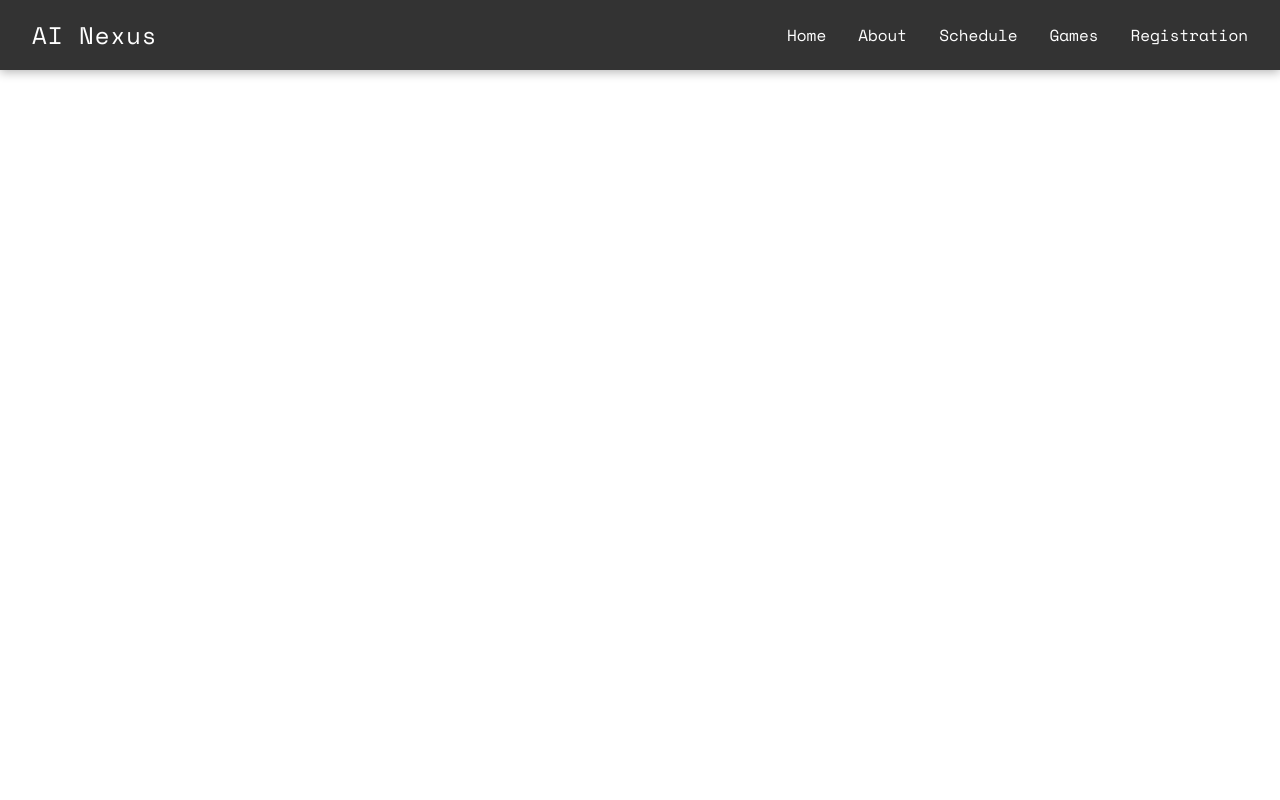
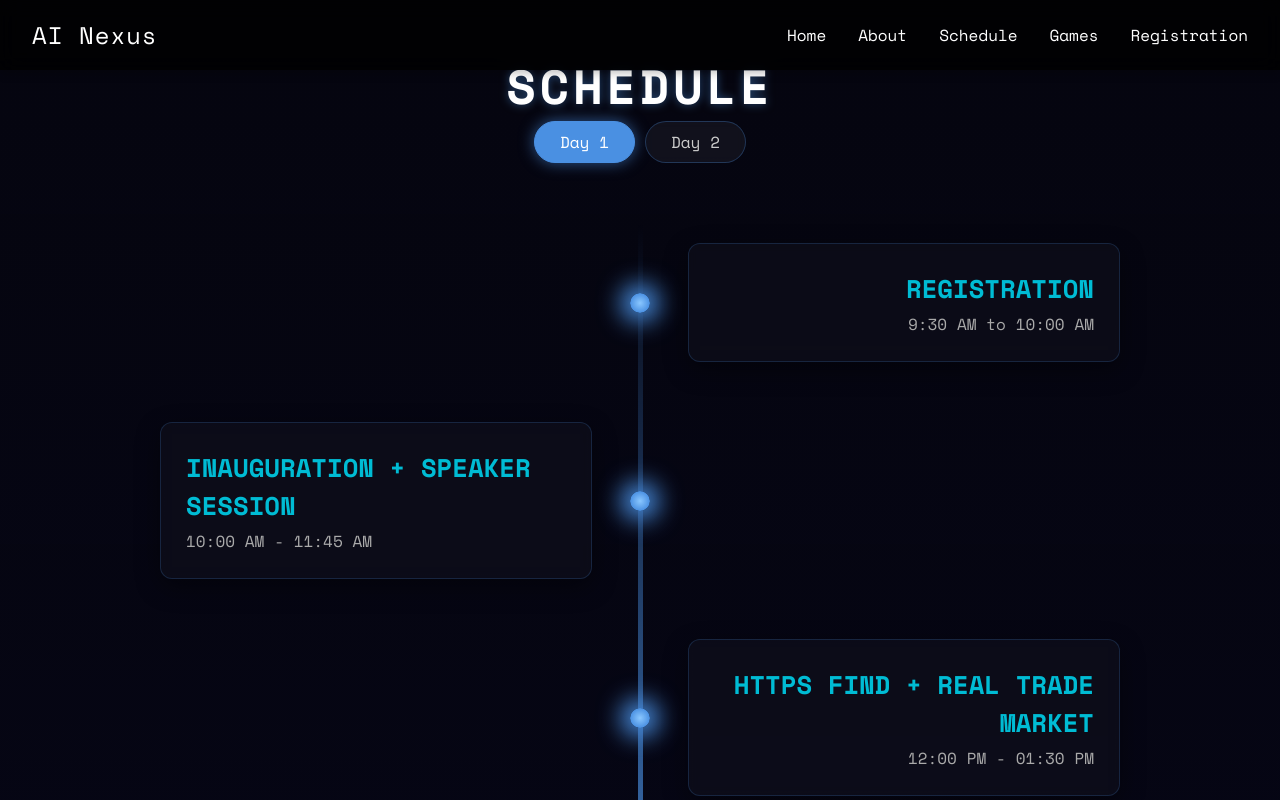
Before and after one commit to EklawayaChauhan/AI-Nexus-website, a React (Vite) app: page /schedule in a window 1280 px wide. Built offline with nearby package versions, Linux system fonts and the light colour scheme.

Commit message:
added schedule page for now

```diff
--- a/src/App.jsx
+++ b/src/App.jsx
@@ -10,6 +10,7 @@ import AboutPage from "./components/AboutPage.jsx";
 const Header = lazy(() => import('./components/Header.jsx').catch(() => import('./components/Header.jsx')));
 const HeroSection = lazy(() => import('./components/HeroSection').catch(() => import('./components/HeroSection.jsx')));
 const EventPage = lazy(() => import('./components/EventPage').catch(() => import('./components/EventPage.jsx')));
+const Schedule = lazy(() => import('./components/Schedule.jsx'));
 
 // Loading component
 const LoadingScreen = () => (
@@ -50,7 +51,9 @@ function AppContent() {
           }
         />
         <Route path="/event" element={<EventPage />} />
+        <Route path="/schedule" element={<Schedule />} />
         <Route path="/about" element={<AboutPage />} />
+
 
       </Routes>
     </Suspense>
--- a/src/components/Header.jsx
+++ b/src/components/Header.jsx
@@ -32,7 +32,7 @@ function Header() {
       <nav className={`nav-links ${menuOpen ? 'active' : ''}`}>
         <Link to="/" onClick={closeMenu}>Home</Link>
         <Link to="/about" onClick={closeMenu}>About</Link>
-        <Link to="#schedule" onClick={closeMenu}>Schedule</Link>
+        <Link to="/schedule" onClick={closeMenu}>Schedule</Link>
         <Link to="/event">Games</Link>
         <Link to="https://forms.gle/Z5gXHtGiq1f5497k9">Registration</Link>
       </nav>
--- /dev/null
+++ b/src/components/Schedule.jsx
@@ -0,0 +1,130 @@
+import React, { useState } from 'react';
+import '../styles/Schedule.css'; // Import the corresponding CSS file
+
+const Schedule = () => {
+    // State to keep track of the currently active day
+    const [activeDay, setActiveDay] = useState('day1');
+
+    // Function to change the active day
+    const showDay = (day) => {
+        setActiveDay(day);
+    };
+
+    return (
+        <div className="content-wrapper">
+            <section className="schedule-section" id="schedule-start">
+                <div className="schedule-header">
+                    <h1>SCHEDULE</h1>
+                    <div className="day-toggle">
+                        {/* Buttons to toggle between Day 1 and Day 2 */}
+                        <button
+                            className={activeDay === 'day1' ? 'active' : ''}
+                            onClick={() => showDay('day1')}
+                        >
+                            Day 1
+                        </button>
+                        <button
+                            className={activeDay === 'day2' ? 'active' : ''}
+                            onClick={() => showDay('day2')}
+                        >
+                            Day 2
+                        </button>
+                    </div>
+                </div>
+
+                <div className="timeline" id="timeline">
+                    {/* Conditionally render Day 1 schedule */}
+                    {activeDay === 'day1' && (
+                        <div id="day1" className="day-schedule">
+                            <div className="timeline-event">
+                                <div className="event-content">
+                                    <h3>REGISTRATION</h3>
+                                    <p>9:30 AM to 10:00 AM</p>
+                                </div>
+                                <div className="event-marker"></div>
+                            </div>
+                            <div className="timeline-event">
+                                <div className="event-content">
+                                    <h3>INAUGURATION + SPEAKER SESSION</h3>
+                                    <p>10:00 AM - 11:45 AM</p>
+                                </div>
+                                <div className="event-marker"></div>
+                            </div>
+                            <div className="timeline-event">
+                                <div className="event-content">
+                                    <h3>HTTPS FIND + REAL TRADE MARKET</h3>
+                                    <p>12:00 PM - 01:30 PM</p>
+                                </div>
+                                <div className="event-marker"></div>
+                            </div>
+                            <div className="timeline-event">
+                                <div className="event-content">
+                                    <h3>BREAK</h3>
+                                    <p>01:30 PM - 02:00 PM</p>
+                                </div>
+                                <div className="event-marker"></div>
+                            </div>
+                            <div className="timeline-event">
+                                <div className="event-content">
+                                    <h3>PANEL DISCUSSION</h3>
+                                    <p>02:00 PM - 4:00 PM</p>
+                                </div>
+                                <div className="event-marker"></div>
+                            </div>
+                            <div className="timeline-event">
+                                <div className="event-content">
+                                    <h3>MEME MAKER + AI OR NOT</h3>
+                                    <p>04:00 PM - 05:00 PM</p>
+                                </div>
+                                <div className="event-marker"></div>
+                            </div>
+                            <div className="timeline-event">
+                                <div className="event-content">
+                                    <h3>AI DEVELOP + FIND THE GLITCH</h3>
+                                    <p>05:00 PM - 06:00 PM</p>
+                                </div>
+                                <div className="event-marker"></div>
+                            </div>
+                        </div>
+                    )}
+
+                    {/* Conditionally render Day 2 schedule */}
+                    {activeDay === 'day2' && (
+                        <div id="day2" className="day-schedule">
+                            <div className="timeline-event">
+                                <div className="event-content">
+                                    <h3>DAY 2 START</h3>
+                                    <p>09:00 AM: Last-minute registration and setup.</p>
+                                </div>
+                                <div className="event-marker"></div>
+                            </div>
+                            <div className="timeline-event">
+                                <div className="event-content">
+                                    <h3>WORKSHOP: ETHICAL AI</h3>
+                                    <p>09:30 AM - 11:30 AM: Deep dive into bias detection and fairness models.</p>
+                                </div>
+                                <div className="event-marker"></div>
+                            </div>
+                            <div className="timeline-event">
+                                <div className="event-content">
+                                    <h3>CLOSING CEREMONY & PRIZE DISTRIBUTION</h3>
+                                    <p>11:30 AM - 12:30 PM</p>
+                                </div>
+                                <div className="event-marker"></div>
+                            </div>
+                            <div className="timeline-event">
+                                <div className="event-content">
+                                    <h3>NETWORKING LUNCH</h3>
+                                    <p>12:30 PM - 01:30 PM: Final chance to connect with speakers and participants.</p>
+                                </div>
+                                <div className="event-marker"></div>
+                            </div>
+                        </div>
+                    )}
+                </div>
+            </section>
+        </div>
+    );
+};
+
+export default Schedule;
--- a/src/styles/Countdown.css
+++ b/src/styles/Countdown.css
@@ -20,7 +20,7 @@
 
   /* Helps with vertical alignment */
   line-height: 1;
-  padding: 0 5px;
+  padding-bottom: 50px;
 }
 
 
@@ -46,18 +46,18 @@
   font-family: 'Digital-7';
   font-size: 4rem;
   font-weight: bold;
+  color:#f0f0f0;
   text-shadow: 0 0 10px #ffffff;
   padding-bottom: 10px;
   width: 120px; /* Fixed width for stability */
   text-align: center;
-
 }
 
 .countdown label {
   font-family: 'Roboto_mono';
   text-shadow: 0 0 10px #ffffff;
   font-size: 1.5rem;
-  opacity: 0.7;
+  opacity: 0.9;
 }
 
 .time-over {
--- a/src/styles/HeroSection.css
+++ b/src/styles/HeroSection.css
@@ -99,7 +99,7 @@
 }
 
 .hero-content span {
-  color: #00c8ff;
+  color: #ffffff;
 }
 
 .hero-content p {
--- /dev/null
+++ b/src/styles/Schedule.css
@@ -0,0 +1,166 @@
+body {
+    font-family: 'Aldrich', sans-serif;
+    background-color: #0a0a1a;
+    margin: 0;
+    padding: 0;
+}
+.content-wrapper {
+    width: 100%;
+}
+
+.schedule-section {
+    width: 100%;
+    padding-bottom: 50px;
+    padding-top: 50px;
+    background: linear-gradient(to bottom,
+        rgba(0, 0, 0, 0.4) 0%,
+        rgba(2, 2, 24, 0.6) 100%
+    );
+}
+
+/* HEADER AND BUTTONS */
+.schedule-header {
+    font-size: 2rem;
+    font-weight: 700;
+    margin: 0;
+    color: #ffffff;
+    letter-spacing: 4px;
+    font-family: 'Courier New', Courier, monospace;
+    text-shadow: 0 0 10px rgba(74, 144, 226, 0.5);
+    text-align: center;
+}
+.schedule-header h1 {
+    font-size: 3rem;
+    font-weight: 800;
+}
+.day-toggle {
+    display: flex;
+    justify-content: center;
+    gap: 10px;
+    margin-bottom: 60px;
+}
+.day-toggle button {
+    background: rgba(255, 255, 255, 0.05);
+    color: #ccc;
+    border: 1px solid rgba(74, 144, 226, 0.3);
+    padding: 8px 25px;
+    border-radius: 50px;
+    cursor: pointer;
+    font-size: 1rem;
+    font-weight: 500;
+    transition: all 0.3s;
+    backdrop-filter: blur(5px);
+    -webkit-backdrop-filter: blur(5px);
+}
+.day-toggle button.active,
+.day-toggle button:hover {
+    background: #4a90e2;
+    color: #fff;
+    border-color: #4a90e2;
+    box-shadow: 0 0 15px rgba(74, 144, 226, 0.6);
+}
+
+.timeline {
+    max-width: 1000px;
+    margin: 0 auto;
+    padding: 20px;
+    position: relative;
+}
+
+.timeline::before {
+    content: '';
+    position: absolute;
+    top: 0;
+    bottom: 0;
+    left: 50%;
+    width: 5px;
+    background: linear-gradient(to bottom, transparent, #4a90e2, transparent);
+    margin-left: -2.5px;
+    z-index: 1;
+    opacity: 0.8;
+}
+
+.day-schedule {
+    display: block;
+}
+
+.timeline-event {
+    position: relative;
+    margin-bottom: 60px;
+    z-index: 5;
+    display: flex;
+    align-items: center;
+    padding: 0 20px;
+}
+
+.timeline-event:nth-child(odd) {
+    flex-direction: row-reverse;
+    text-align: right;
+}
+
+.event-content {
+    flex-grow: 1;
+    max-width: 45%;
+    padding: 25px;
+    background: rgba(18, 18, 30, 0.5);
+    border: 1px solid rgba(74, 144, 226, 0.2);
+    border-radius: 12px;
+    box-shadow: 0 8px 25px rgba(0, 0, 0, 0.4);
+    transition: all 0.3s cubic-bezier(0.25, 0.8, 0.25, 1);
+    backdrop-filter: blur(5px);
+    -webkit-backdrop-filter: blur(5px);
+}
+
+.timeline-event:nth-child(even) .event-content {
+    margin-right: 55%;
+}
+
+.timeline-event:nth-child(odd) .event-content {
+    margin-left: 55%;
+}
+
+.event-content:hover {
+    transform: translateY(-8px) scale(1.02);
+    box-shadow: 0 15px 40px rgba(74, 144, 226, 0.3);
+    border-color: #4a90e2;
+}
+
+.event-content h3 {
+    font-size: 1.6rem;
+    font-weight: 700;
+    margin-top: 0;
+    margin-bottom: 5px;
+    color: #00bcd4;
+}
+
+.event-content p {
+    color: #aaa;
+    font-size: 1rem;
+    font-weight: 300;
+    margin: 0;
+}
+
+
+.event-marker {
+    position: absolute;
+    left: 50%;
+    top: 50%;
+    transform: translate(-50%, -50%);
+    width: 20px;
+    height: 20px;
+    background: radial-gradient(circle, #8ac7ff 0%, #4a90e2 70%);
+    border-radius: 50%;
+    box-shadow: 0 0 18px 8px rgba(74, 144, 226, 0.8);
+    z-index: 10;
+    animation: pulse-glow 2s infinite alternate;
+}
+
+
+@keyframes pulse-glow {
+    from {
+        box-shadow: 0 0 10px 3px rgba(74, 144, 226, 0.6);
+    }
+    to {
+        box-shadow: 0 0 25px 10px rgba(74, 144, 226, 1);
+    }
+}
```
